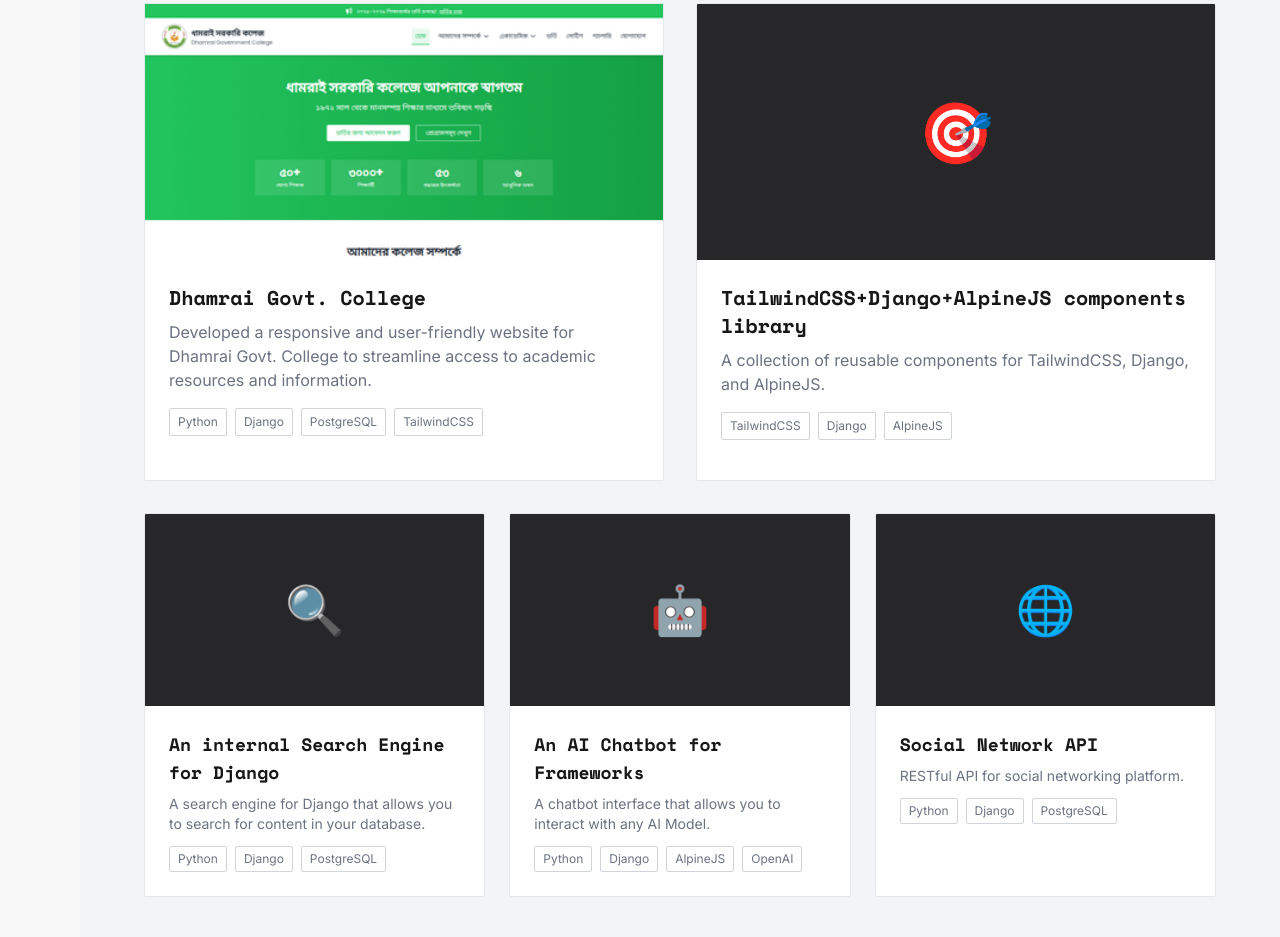
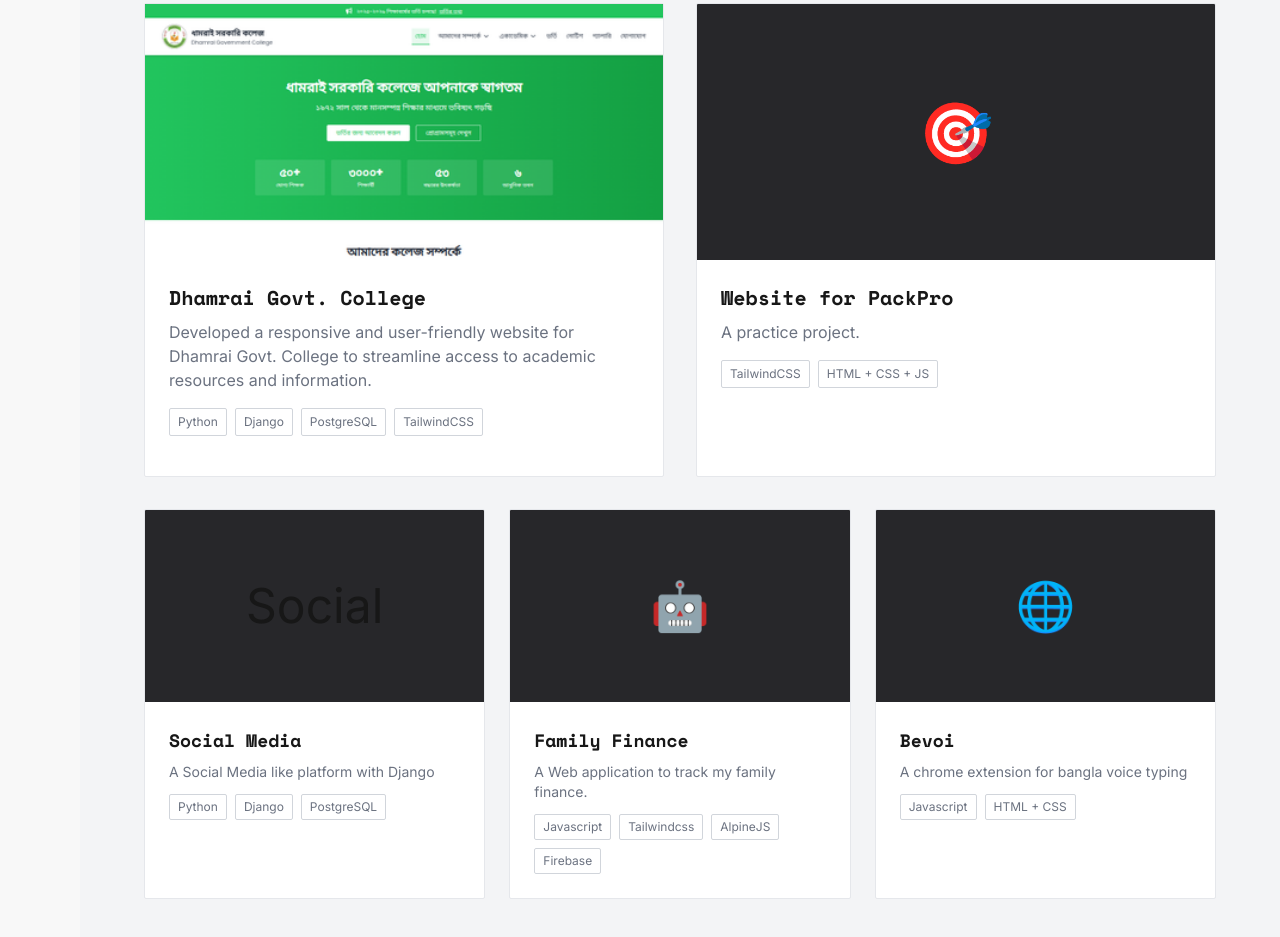
Before and after one commit to Ssshiponu/portfolio, a plain HTML site: page index.html in a window 1280 px wide. Shown: the part 1493-2430 px from the top of the page. Drawn offline with nearby package versions, Linux system fonts and the light colour scheme.

Commit message:
Update index.html

```diff
--- a/index.html
+++ b/index.html
@@ -151,18 +151,17 @@
                             </div>
                             <div class="absolute inset-0 hover:bg-black/50 opacity-0 hover:opacity-100 transition-opacity flex items-center justify-center">
                                 <div class="flex flex-col sm:flex-row space-y-2 sm:space-y-0 sm:space-x-4">
-                                    <a href="#" class="bg-white text-black py-2 px-4 rounded-sm text-sm font-medium">View Project</a>
-                                    <a href="#" class="bg-transparent border border-white text-gray-100 py-2 px-4 rounded-sm text-sm font-medium">Source Code</a>
+                                    <a href="https://packprobd.netlify.app" class="bg-white text-black py-2 px-4 rounded-sm text-sm font-medium">View Project</a>
+                                    <a href="https://github.com/ssshiponu/packpro" class="bg-transparent border border-white text-gray-100 py-2 px-4 rounded-sm text-sm font-medium">Source Code</a>
                                 </div>
                             </div>
                         </div>
                         <div class="p-6">
-                            <h3 class="text-xl font-bold mb-2 font-mono">TailwindCSS+Django+AlpineJS components library</h3>
-                            <p class="text-gray-400 mb-4">A collection of reusable components for TailwindCSS, Django, and AlpineJS.</p>
+                            <h3 class="text-xl font-bold mb-2 font-mono">Website for PackPro</h3>
+                            <p class="text-gray-400 mb-4">A practice project.</p>
                             <div class="flex flex-wrap gap-2 mb-4">
                                 <span class="tech-tag">TailwindCSS</span>
-                                <span class="tech-tag">Django</span>
-                                <span class="tech-tag">AlpineJS</span>
+                                <span class="tech-tag">HTML + CSS + JS</span>
                             </div>
                         </div>
                     </div>
@@ -173,12 +172,12 @@
                     <div class="bg-black border border-zinc-800 rounded-sm overflow-hidden hover-card">
                         <div class="h-48 bg-zinc-800 relative overflow-hidden">
                             <div class="absolute inset-0 flex items-center justify-center">
-                                <span class="text-5xl">🔍</span>
+                                <span class="text-5xl">Social</span>
                             </div>
                         </div>
                         <div class="p-6">
-                            <h3 class="text-lg font-bold mb-2 font-mono">An internal Search Engine for Django</h3>
-                            <p class="text-gray-400 mb-3 text-sm">A search engine for Django that allows you to search for content in your database.</p>
+                            <h3 class="text-lg font-bold mb-2 font-mono">Social Media</h3>
+                            <p class="text-gray-400 mb-3 text-sm">A Social Media like platform with Django</p>
                             <div class="flex flex-wrap gap-2">
                                 <span class="tech-tag text-xs py-1">Python</span>
                                 <span class="tech-tag text-xs py-1">Django</span>
@@ -195,13 +194,13 @@
                             </div>
                         </div>
                         <div class="p-6">
-                            <h3 class="text-lg font-bold mb-2 font-mono">An AI Chatbot for Frameworks</h3>
-                            <p class="text-gray-400 mb-3 text-sm">A chatbot interface that allows you to interact with any AI Model.</p>
+                            <h3 class="text-lg font-bold mb-2 font-mono">Family Finance</h3>
+                            <p class="text-gray-400 mb-3 text-sm">A Web application to track my family finance.</p>
                             <div class="flex flex-wrap gap-2">
-                                <span class="tech-tag text-xs py-1">Python</span>
-                                <span class="tech-tag text-xs py-1">Django</span>
+                                <span class="tech-tag text-xs py-1">Javascript</span>
+                                <span class="tech-tag text-xs py-1">Tailwindcss</span>
                                 <span class="tech-tag text-xs py-1">AlpineJS</span>
-                                <span class="tech-tag text-xs py-1">OpenAI</span>
+                                <span class="tech-tag text-xs py-1">Firebase</span>
                             </div>
                         </div>
                     </div>
@@ -214,12 +213,12 @@
                             </div>
                         </div>
                         <div class="p-6">
-                            <h3 class="text-lg font-bold mb-2 font-mono">Social Network API</h3>
-                            <p class="text-gray-400 mb-3 text-sm">RESTful API for social networking platform.</p>
+                            <h3 class="text-lg font-bold mb-2 font-mono">Bevoi</h3>
+                            <p class="text-gray-400 mb-3 text-sm">A chrome extension for bangla voice typing</p>
                             <div class="flex flex-wrap gap-2">
-                                <span class="tech-tag text-xs py-1">Python</span>
-                                <span class="tech-tag text-xs py-1">Django</span>
-                                <span class="tech-tag text-xs py-1">PostgreSQL</span>
+                                <span class="tech-tag text-xs py-1">Javascript</span>
+                                <span class="tech-tag text-xs py-1">HTML + CSS</span>
+
                             </div>
                         </div>
                     </div>
```
